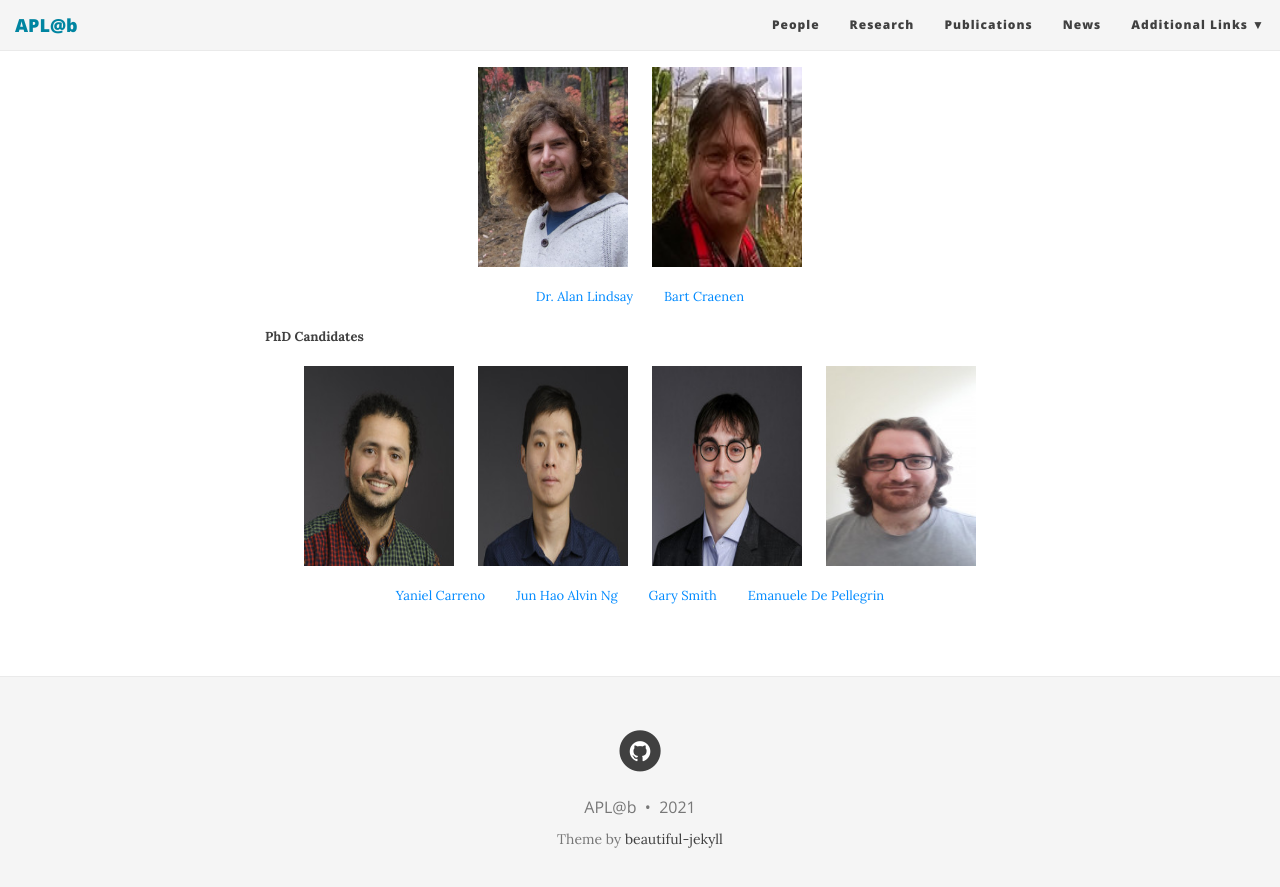
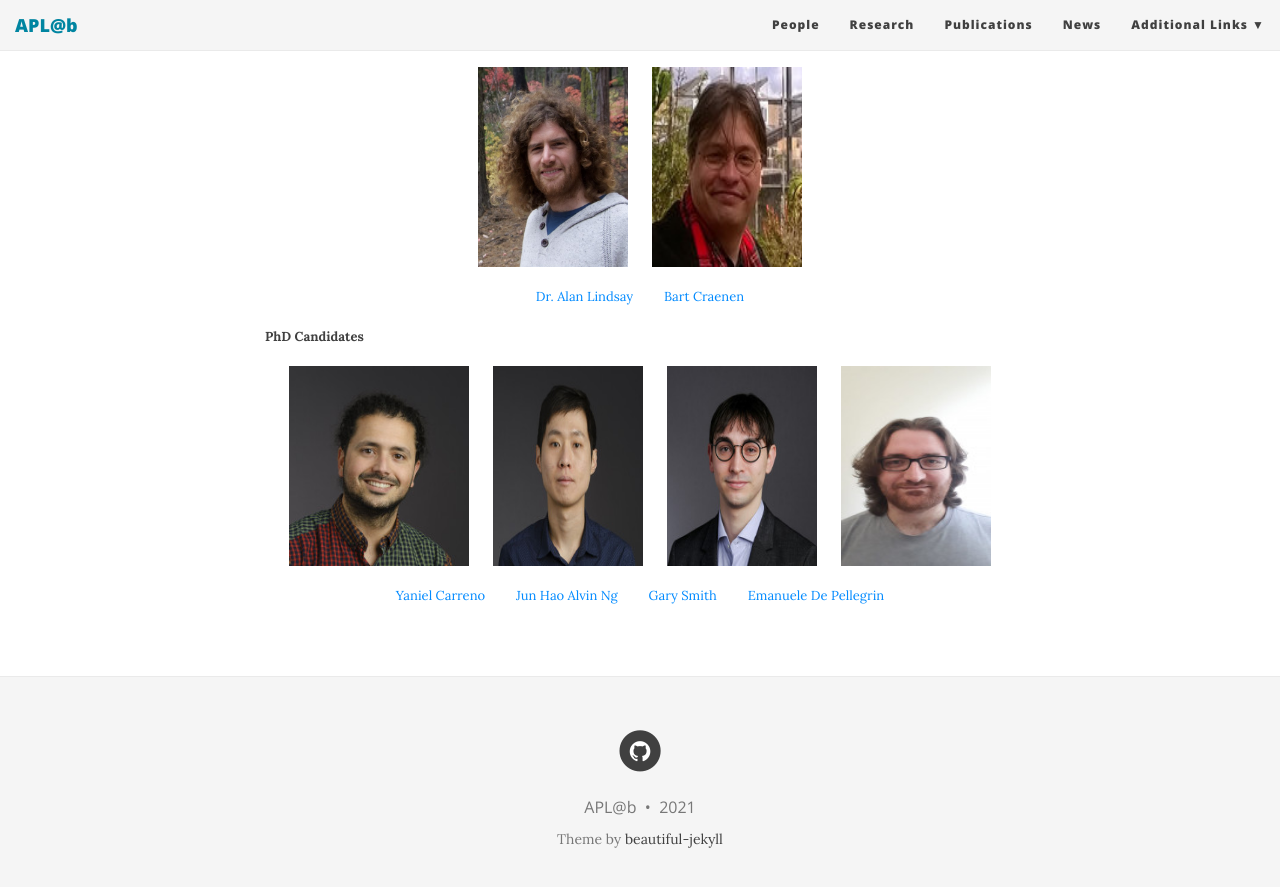
Before and after one commit to aplab2020/aplab2020.github.io, a Jekyll site: the page built from people.md, in a window 1280 px wide and 900 px high, scrolled down 505 px. Shown: the top 887 px of the window. Built offline with Jekyll 4.4.1, drawn with Linux system fonts in a browser that asks for light colours; nearby versions of some CDN libraries.

Commit message:
Update people.md

```diff
--- a/people.md
+++ b/people.md
@@ -24,7 +24,7 @@
 
 **PhD Candidates**
 
-<p align="center"> <img src="/img/yaniel.jpg" align="center" width="150" height="200">   &nbsp;  &nbsp; &nbsp; <img src="/img/alvin.jpg" align="center" width="150" height="200">  &nbsp;  &nbsp; &nbsp; <img src="/img/gary.jpg" align="center" width="150" height="200"> &nbsp;  &nbsp; &nbsp; <img src="/img/emanuelle.jpeg" align="center" width="150" height="200"></p>
+<p align="center"> <img src="/img/yaniel.jpg" align="center" width="180" height="200">   &nbsp;  &nbsp; &nbsp; <img src="/img/alvin.jpg" align="center" width="150" height="200">  &nbsp;  &nbsp; &nbsp; <img src="/img/gary.jpg" align="center" width="150" height="200"> &nbsp;  &nbsp; &nbsp; <img src="/img/emanuelle.jpeg" align="center" width="150" height="200"></p>
 
 <p align="center"> <a href="https://www.edinburgh-robotics.org/students/yaniel-carreno" style="float: ;">Yaniel Carreno</a>      &nbsp; &nbsp; &nbsp; &nbsp;
                    <a href="https://www.edinburgh-robotics.org/students/jun-hao-alvin-ng" style="float: ;">Jun Hao Alvin Ng</a> &nbsp; &nbsp; &nbsp; &nbsp;
```
